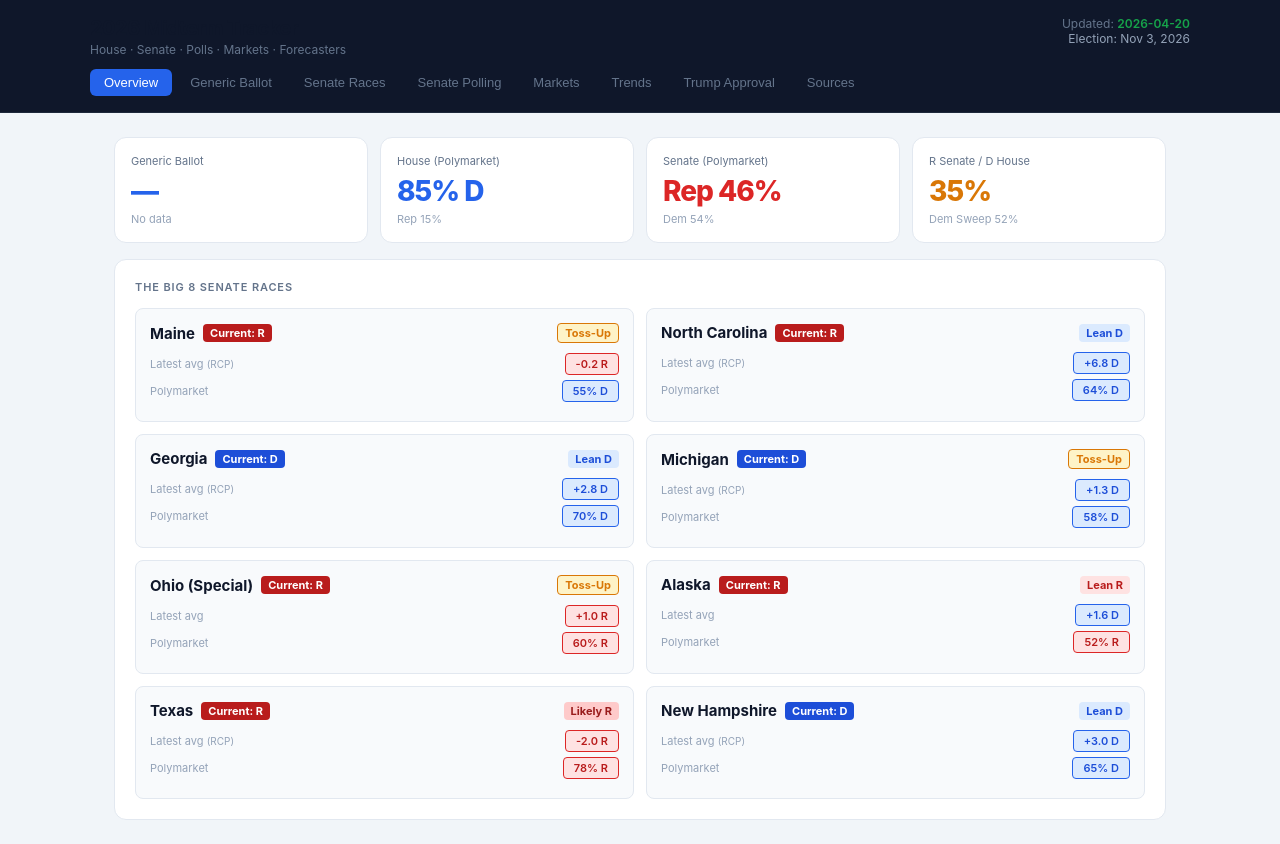
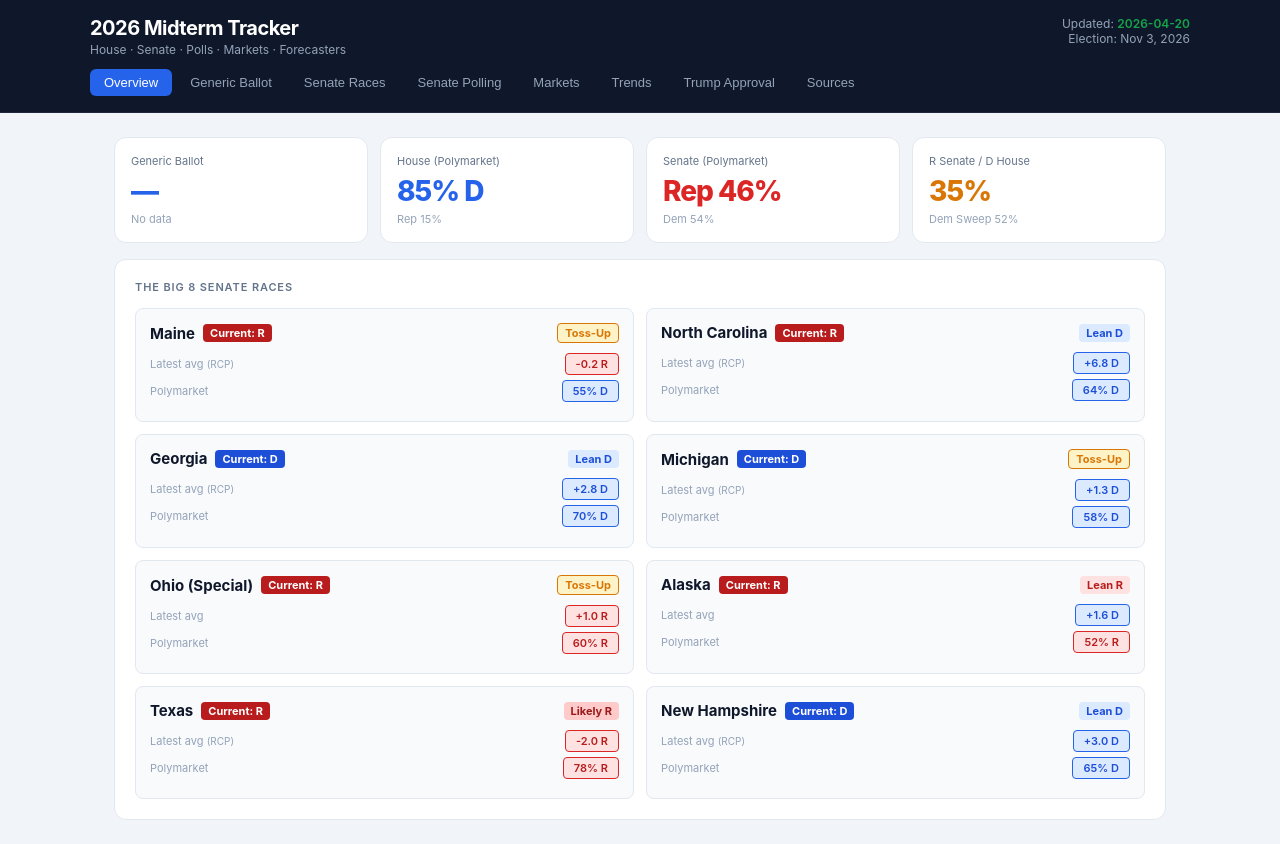
Before and after one commit to hshapol/midtrack, a website: page index.html in a window 1280 px wide. Drawn offline with nearby package versions, Linux system fonts and the light colour scheme.

Commit message:
Update index.html

```diff
--- a/index.html
+++ b/index.html
@@ -17,13 +17,13 @@
     .header { background: #0f172a; border-bottom: 1px solid #1e293b; padding: 16px 24px; position: sticky; top: 0; z-index: 100; }
     .header-inner { max-width: 1100px; margin: 0 auto; }
     .header-top { display: flex; justify-content: space-between; align-items: flex-start; margin-bottom: 12px; }
-    .header h1 { font-size: 20px; font-weight: 700; letter-spacing: -0.5px; }
-    .header-sub { font-size: 12px; color: var(--muted); margin-top: 2px; }
-    .header-meta { text-align: right; font-size: 12px; color: var(--muted); }
+    .header h1 { font-size: 20px; font-weight: 700; letter-spacing: -0.5px; color: white; }
+    .header-sub { font-size: 12px; color: #94a3b8; margin-top: 2px; }
+    .header-meta { text-align: right; font-size: 12px; color: #94a3b8; }
     .updated { color: var(--green); font-weight: 600; }
     .tabs { display: flex; flex-wrap: wrap; gap: 4px; }
-    .tab { padding: 6px 14px; border-radius: 6px; border: none; cursor: pointer; font-size: 13px; font-weight: 500; background: transparent; color: var(--muted); transition: all 0.15s; text-transform: capitalize; }
-    .tab:hover { background: var(--card); color: var(--text); }
+    .tab { padding: 6px 14px; border-radius: 6px; border: none; cursor: pointer; font-size: 13px; font-weight: 500; background: transparent; color: #94a3b8; transition: all 0.15s; text-transform: capitalize; }
+    .tab:hover { background: #1e293b; color: white; }
     .tab.active { background: var(--dem); color: white; }
     .main { max-width: 1100px; margin: 0 auto; padding: 24px; }
     .card { background: var(--card); border: 1px solid var(--border); border-radius: 12px; padding: 20px; }
```
